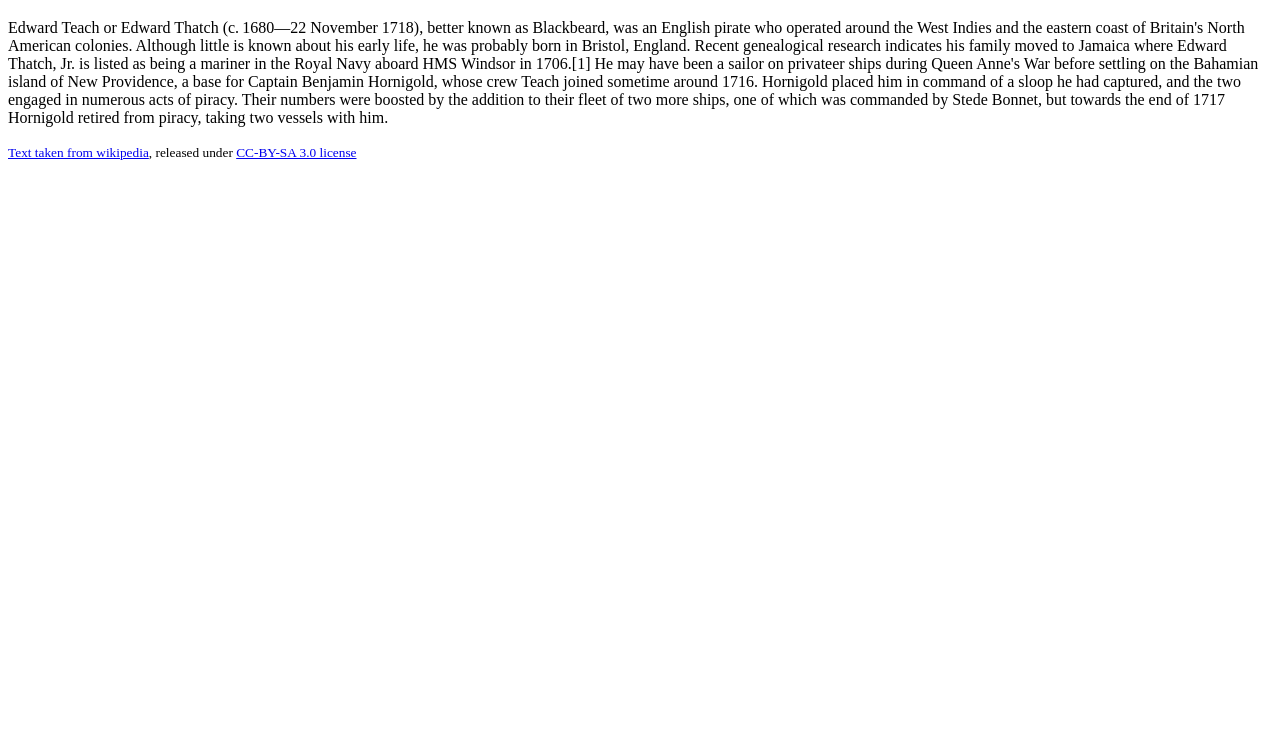
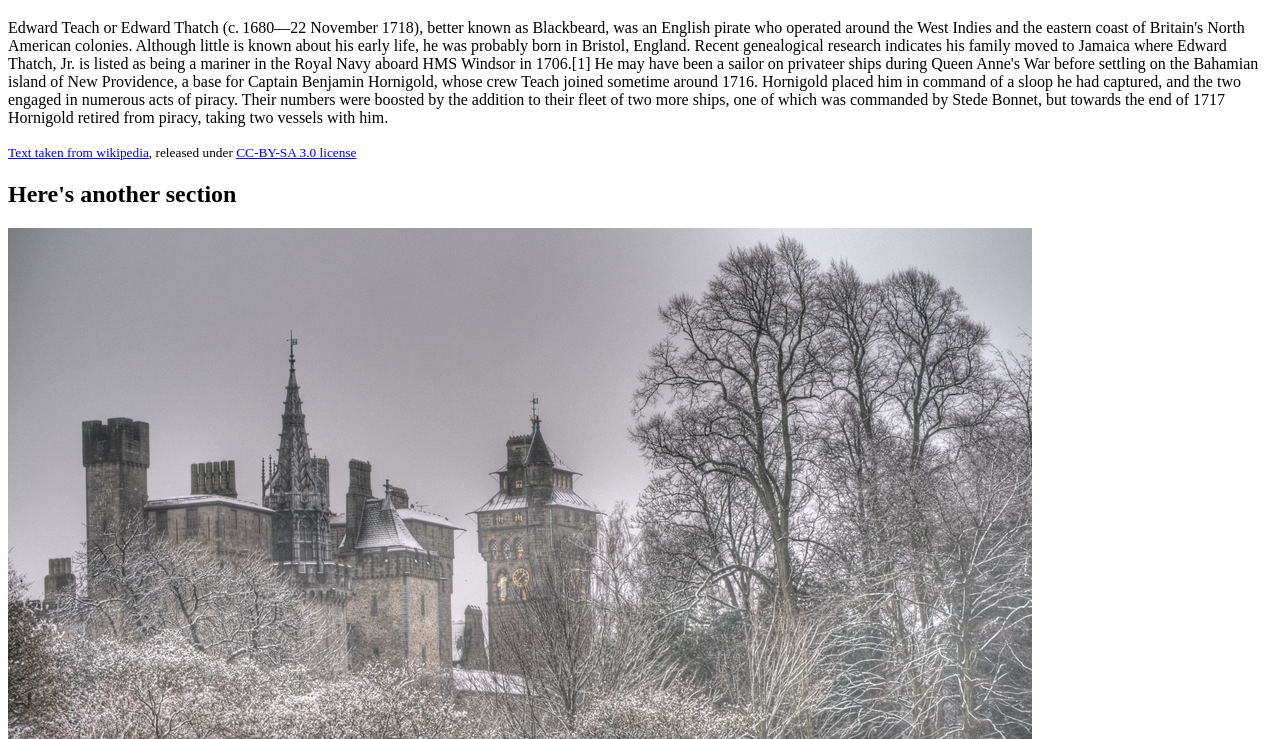
Before and after one commit to martinjc/cmt112-git-coursework, a plain HTML site: page index.html in a window 1280 px wide. Shown: the part 61-800 px from the top of the page. Drawn offline with Linux system fonts and the light colour scheme.

Commit message:
added section with picture

```diff
--- a/index.html
+++ b/index.html
@@ -8,6 +8,10 @@
     <h1>Here's a section</h1>
     <p>Edward Teach or Edward Thatch (c. 1680—22 November 1718), better known as Blackbeard, was an English pirate who operated around the West Indies and the eastern coast of Britain's North American colonies. Although little is known about his early life, he was probably born in Bristol, England. Recent genealogical research indicates his family moved to Jamaica where Edward Thatch, Jr. is listed as being a mariner in the Royal Navy aboard HMS Windsor in 1706.[1] He may have been a sailor on privateer ships during Queen Anne's War before settling on the Bahamian island of New Providence, a base for Captain Benjamin Hornigold, whose crew Teach joined sometime around 1716. Hornigold placed him in command of a sloop he had captured, and the two engaged in numerous acts of piracy. Their numbers were boosted by the addition to their fleet of two more ships, one of which was commanded by Stede Bonnet, but towards the end of 1717 Hornigold retired from piracy, taking two vessels with him.</p>
     <p><small><a href="https://en.wikipedia.org/wiki/Blackbeard">Text taken from wikipedia</a>, released under <a href="https://en.wikipedia.org/wiki/Wikipedia:Text_of_Creative_Commons_Attribution-ShareAlike_3.0_Unported_License">CC-BY-SA 3.0 license</a></small></p>
+    <section>
+        <h1>Here's another section</h1>
+        <img src="img/cardiff.jpg" alt="">
+    </section>
 
 </body>
 </html>
```
Also changed, not shown: img/cardiff.jpg (added).
